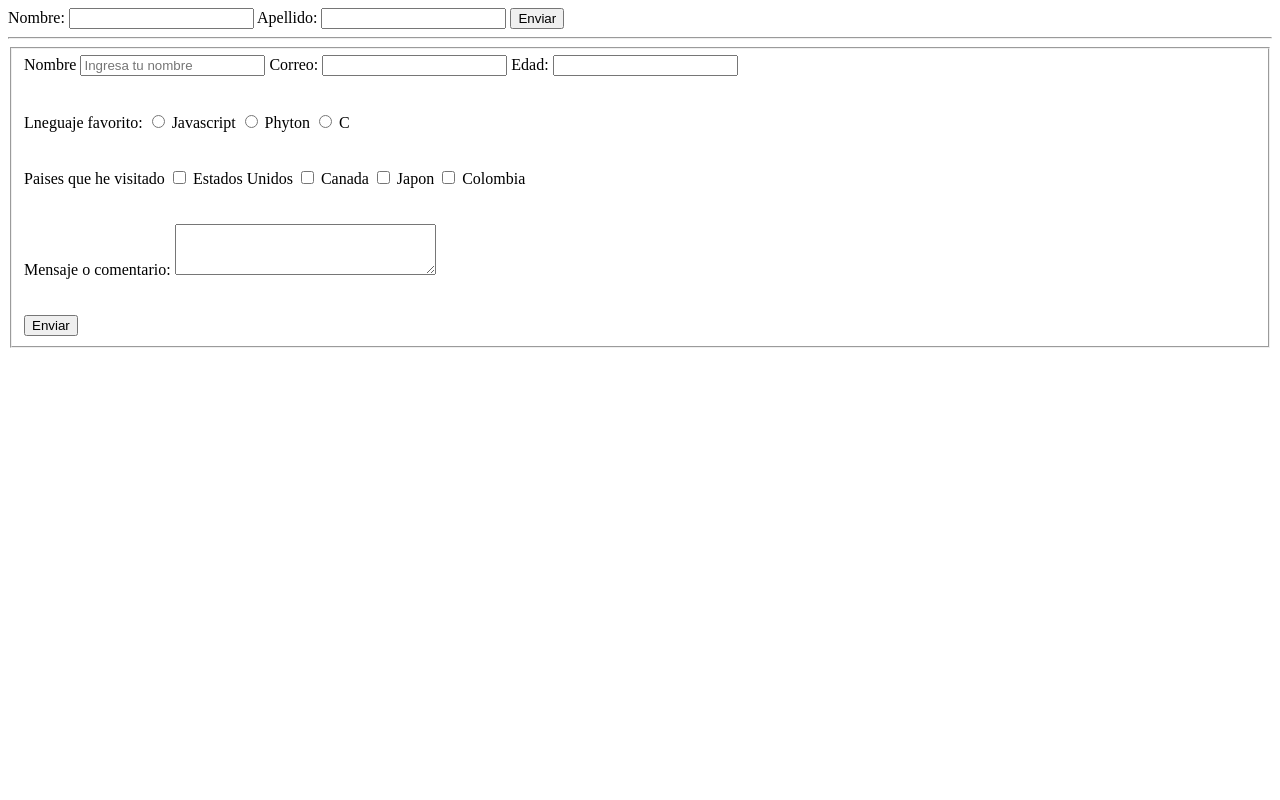
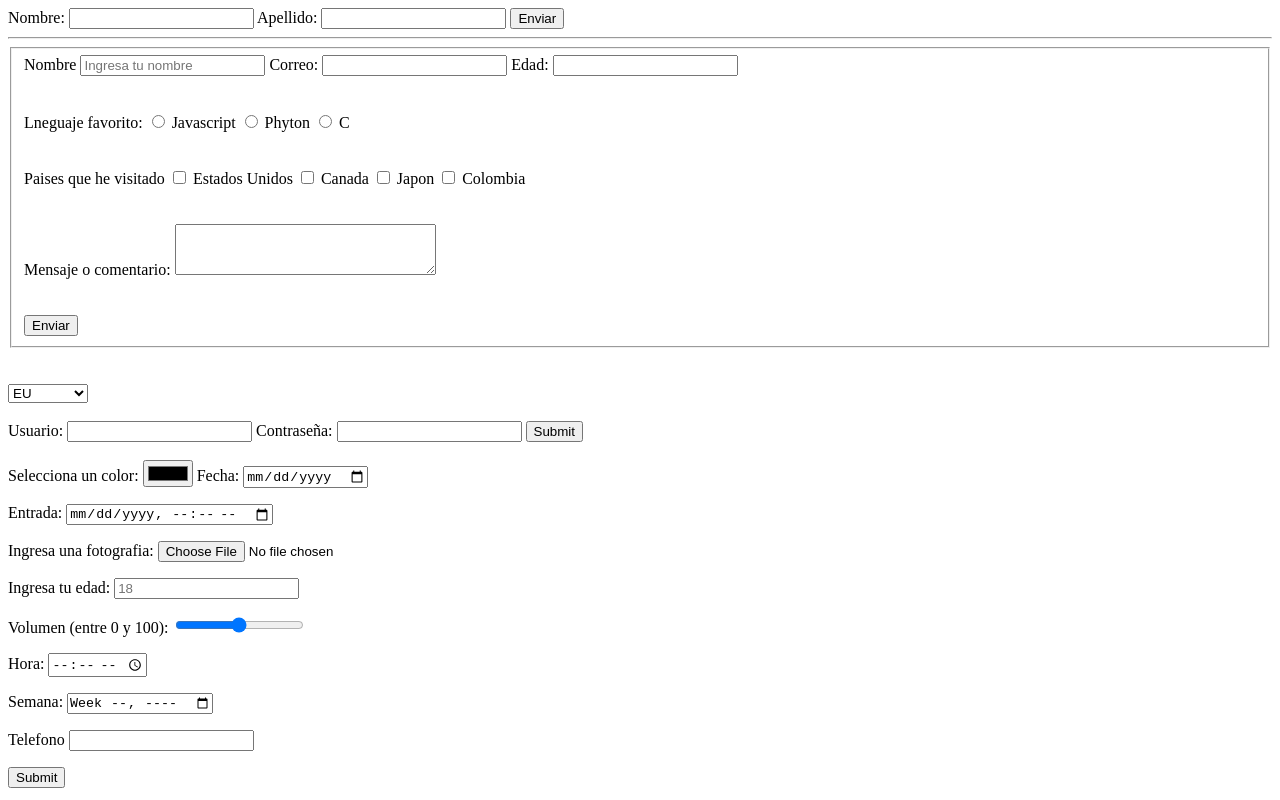
Before and after one commit to ManuelSalcedo2770/taller-de-desarrollo-212, a plain HTML site: page practica5/index.html in a window 1280 px wide. Drawn offline with Linux system fonts and the light colour scheme.

Commit message:
Add files via upload

```diff
--- a/practica5/index.html
+++ b/practica5/index.html
@@ -56,6 +56,73 @@
             <input type="submit" value="Enviar">
         </fieldset>
     </form>
+    <br>
+    <br>
+    <select name = "paises" cd = "paises">
+        <option value = "1">EU</option>
+        <option value = "2">Canada</option>
+        <option value = "3">Suiza</option>
+        <option value = "4">Japon</option>
+        <option value = "5">Argentina</option>
+        <option value = "6">Colombia</option>
+        </select>
+    <br>
+    <br>
+
+    <form name = "formulario1">
+        <label for = "usuario">Usuario:</label>
+        <input required type="text" name="usuario">
+        <label for = "password">Contraseña:</label>
+        <input required type="password" name="password">
+        <input type="submit" name="Enviar">
+    </form>
+
+    <br>
+
+    <form name = "forma1">
+        <label for="color">Selecciona un color:</label>
+        <input type="color" name="color">
+        <label for="Nac">Fecha:</label>
+        <input type="date" name="Nac">
+        <p>
+        <label for="entrada">Entrada:</label>
+        <input type="datetime-local" name="entrada">
+        </p>
+    </form>
+
+    <p>
+        <label for="archivo">Ingresa una fotografia:</label>
+        <input type="file" name="archivo" id="archivo">
+    </p>
+
+    <p>
+        <label for="edad">Ingresa tu edad:</label>
+        <input type="number" name="edad" id="edad" placeholder="18">
+    </p>
+
+    <p>
+        <label for="volumen">Volumen (entre 0 y 100):</label>
+        <input type="range" name="volumen" id="volumen" min="0" max="100">
+    </p>
+
+    <p>
+        <label for="hora">Hora:</label>
+        <input type="time" name="hora" id="hora">
+    </p>
+
+    <p>
+        <label for="semana">Semana:</label>
+        <input type="week" name="semana" id="Semana">
+    </p>
+
+    <p>
+        <label for="celular">Telefono</label>
+        <input type="tel" name="celular" id="celular" pattern="[0-9]{3} [0-9]{3}-[0-9]{4}">
+    </p>
+    <input type="submit" name="Enviar">
+</form>
+
+
 
 </body>
 </html>
--- /dev/null
+++ b/practica6/estilos.css
@@ -0,0 +1,59 @@
+p {
+    color:red;
+    text-align: center;
+}
+
+#para1{
+    font-size: 40px;
+}
+
+.seleccionado {
+    color:green;
+    font-size: 30px;
+    text-align: center;
+    width: 100%;
+    opacity: 0.5;
+}
+
+.titulo {
+    font-size: 100px;
+}
+
+h1,p {
+    background-color: cyan;
+}
+
+div + p {
+    background-color: yellow;
+    border: 10px solid purple;
+    margin-bottom: 300px;
+}
+
+p ~ ul {
+    background-color: black;
+    color: white;
+}
+
+/* univisited link */
+a:link {
+    color:#fff;
+    background-color: #870187;
+    padding: 30px;
+    text-decoration: none;
+}
+
+/* visited link */
+a:visited {
+    color: #fff;
+}
+
+/* mouse over link */
+a:hover {
+    color:#FF00FF;
+    font-size: 20px;
+}
+
+/* selected link */
+a:active {
+    color:#0000FF;
+}
```
Also changed, not shown: practica6/index.html (added, +49 -0 lines).
